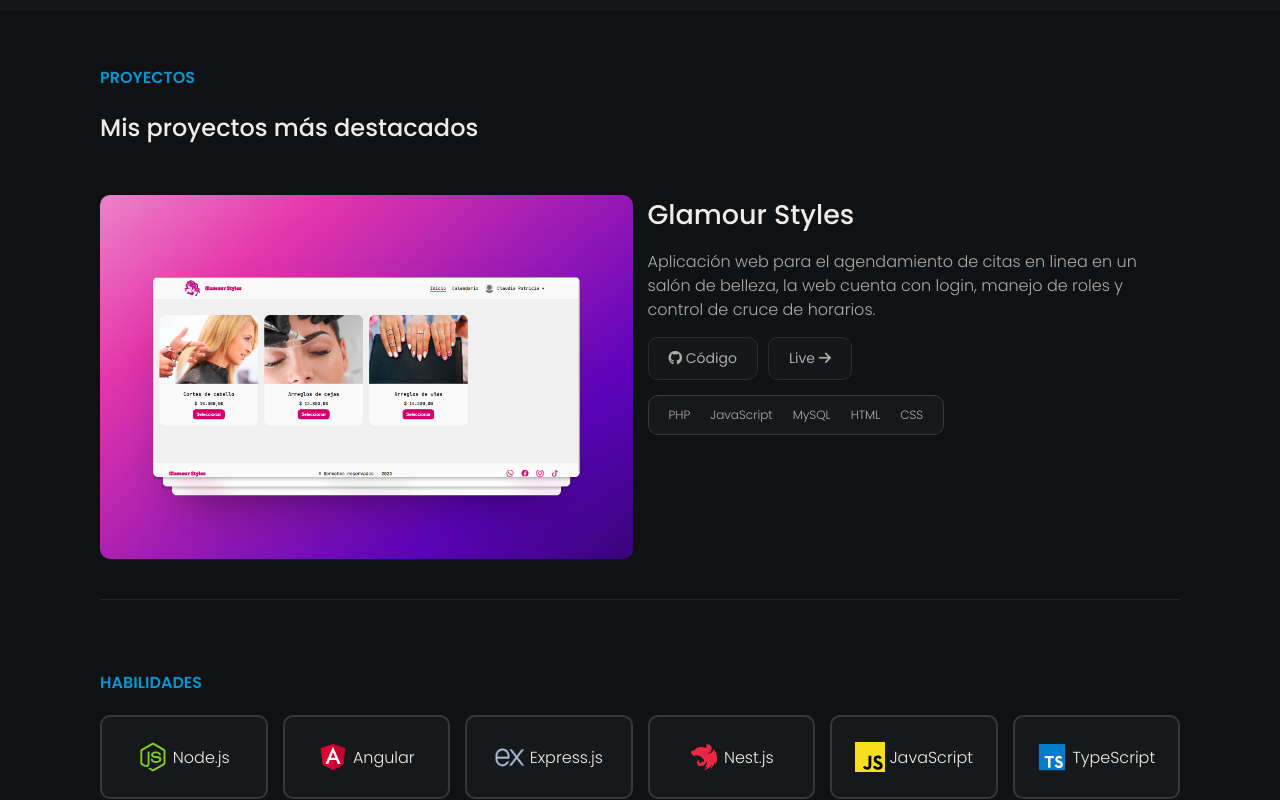
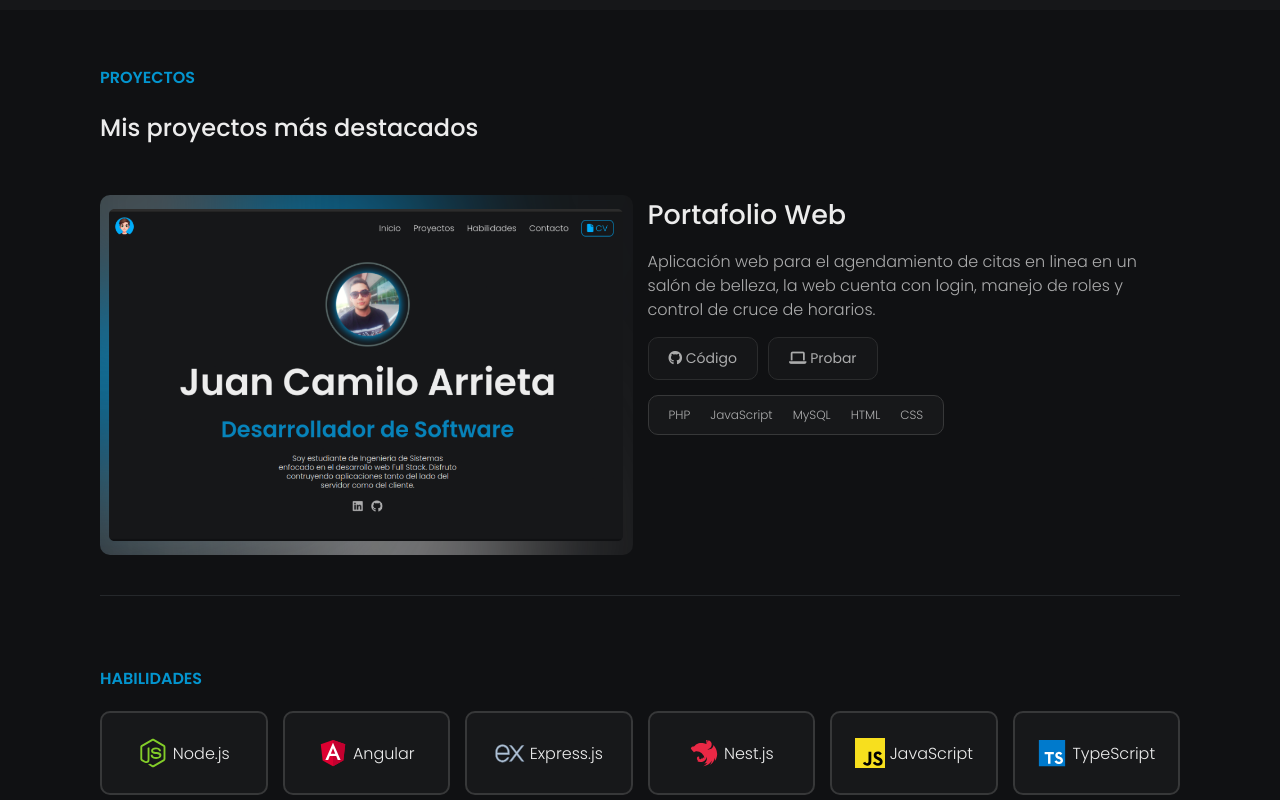
Before and after one commit to Bernieta/jcamilo-portfolio, a website built with Vite: page index.html in a window 1280 px wide. Shown: the part 610-1410 px from the top of the page. Built offline with nearby package versions, Linux system fonts and the light colour scheme.

Commit message:
Adding a new size for images

```diff
--- a/index.html
+++ b/index.html
@@ -69,15 +69,15 @@
       <div class="container">
         <article class="card">
           <figure class="box-image-project">
-            <img src="/public/assets/img-salon.png" alt="" class="img-card">
+            <img src="/public/assets/project-1.png" alt="" class="img-card">
           </figure>
           <div class="description">
-            <h4>Glamour Styles</h4>
+            <h4>Portafolio Web</h4>
             <p>Aplicación web para el agendamiento de citas en linea en un salón de belleza, la web cuenta con login,
               manejo de roles y control de cruce de horarios.</p>
             <div class="box-links">
               <a href="#"><i class="fa-brands fa-github"></i> Código</a>
-              <a href="#">Live <i class="fa-solid fa-arrow-right"></i></a>
+              <a href="#"><i class="fa-solid fa-laptop"></i> Probar</a>
             </div>
             <div class="box-technologys">
               <div>
--- a/style.css
+++ b/style.css
@@ -203,6 +203,7 @@ h3 {
   display: grid;
   grid-template-columns: repeat(auto-fit, minmax(min(32rem, 100%), 1fr));
   gap: 1.5rem;
+  padding: 0 0 4rem 0;
   border-bottom: 0.1rem solid #25282b;
 }
 
@@ -240,7 +241,7 @@ h3 {
 
 .projects .container .card .box-image-project .img-card {
   width: 100%;
-  height: 90%;
+  height: 100%;
   object-fit: cover;
   border-radius: 1rem;
   transition: all .5s ease;
@@ -319,8 +320,6 @@ h3 {
 
 
 .skills-container .tools {
-  /* display: flex;
-  flex-wrap: wrap; */
   display: grid;
   grid-template-columns: repeat(auto-fill, minmax(min(15rem, 100%), 1fr));
   gap: 1.5rem;
```
Also changed, not shown: public/assets/img-salon.png (deleted), public/assets/project-1.png (added), public/assets/project.png (deleted).
